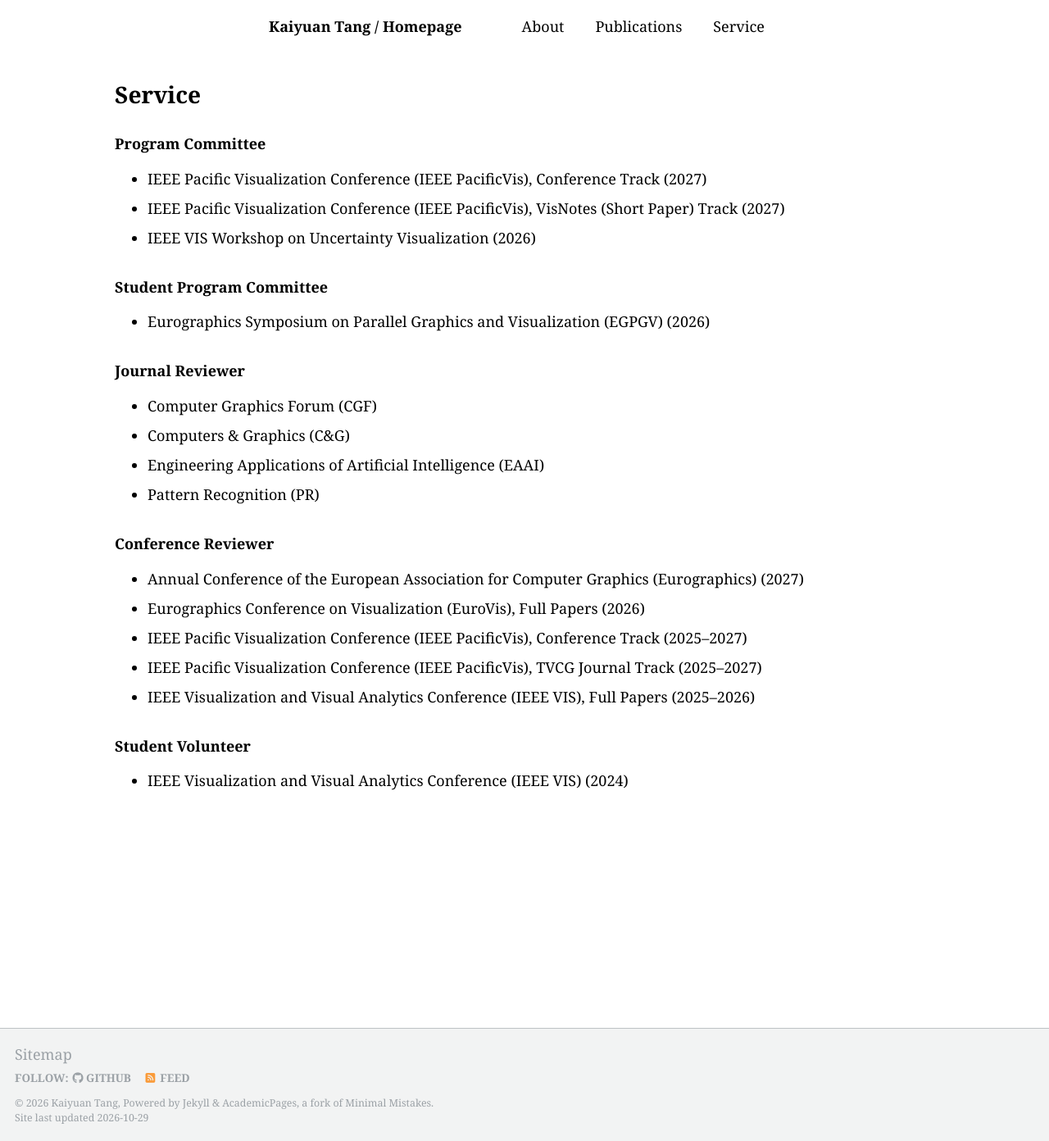
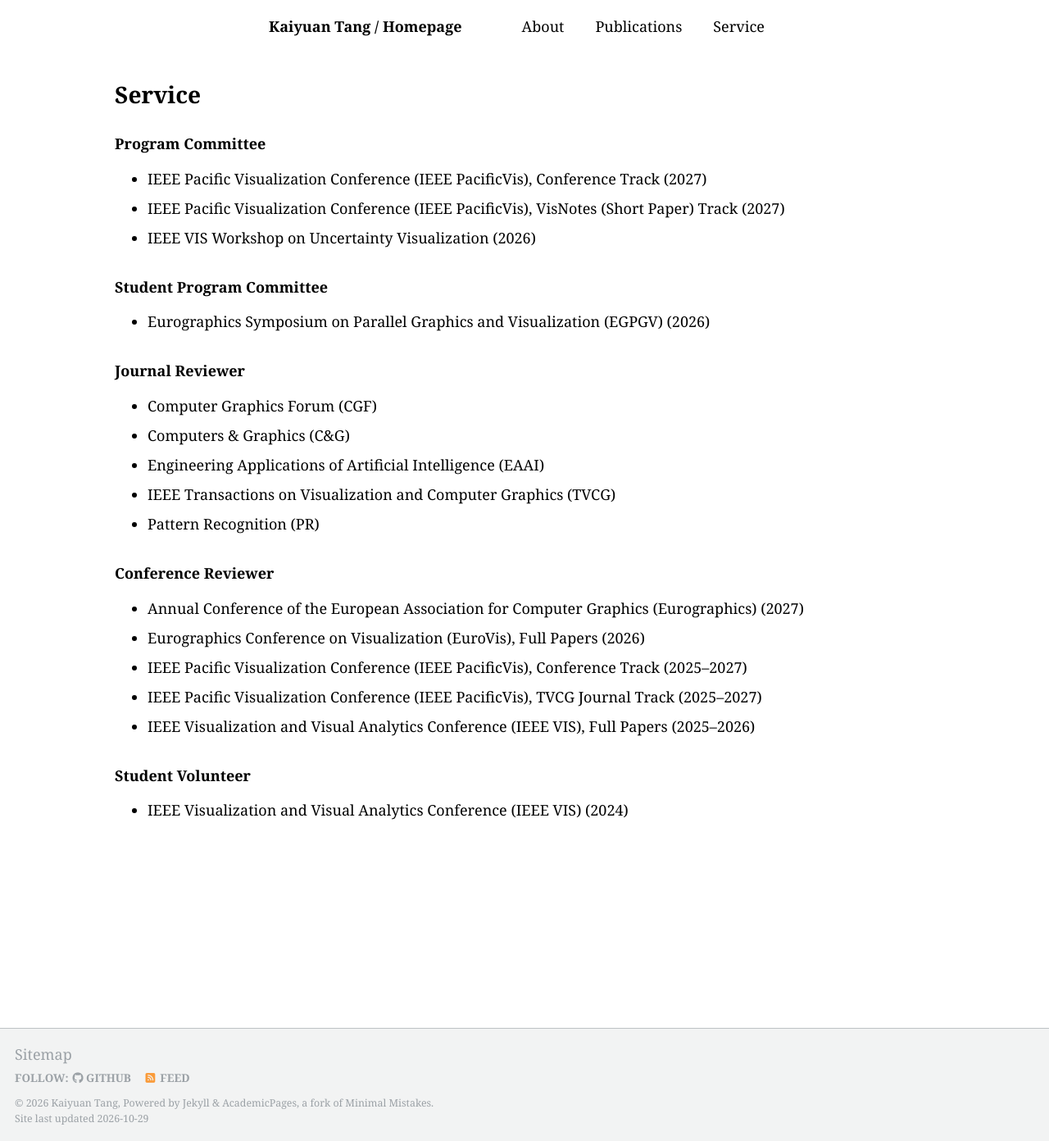
Before and after one commit to TouKaienn/TouKaienn.github.io, a Jekyll site: the page built from _pages/service.html, in a window 1280 px wide and 1392 px high. Shown: the whole window at 82% size. Built offline with Jekyll 4.4.1, drawn with Linux system fonts in a browser that asks for light colours; a style sheet for code colours, icons or effects is not loaded.

Commit message:
Add TVCG journal reviewer service

```diff
--- a/_data/services.yml
+++ b/_data/services.yml
@@ -18,6 +18,7 @@
     - venue: Computer Graphics Forum (CGF)
     - venue: Computers & Graphics (C&G)
     - venue: Engineering Applications of Artificial Intelligence (EAAI)
+    - venue: IEEE Transactions on Visualization and Computer Graphics (TVCG)
     - venue: Pattern Recognition (PR)
 - title: Conference Reviewer
   items:
```
